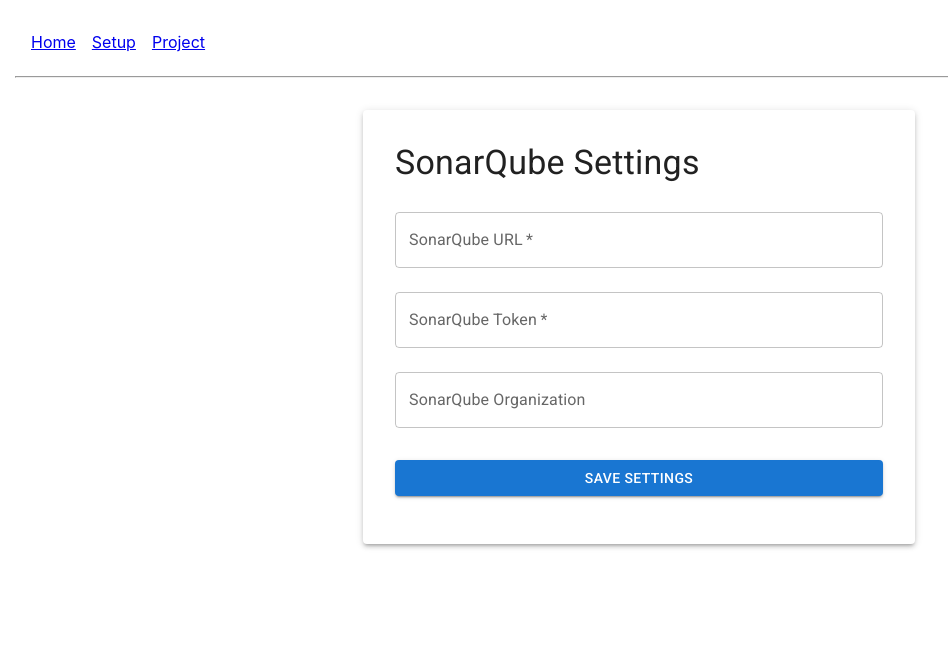
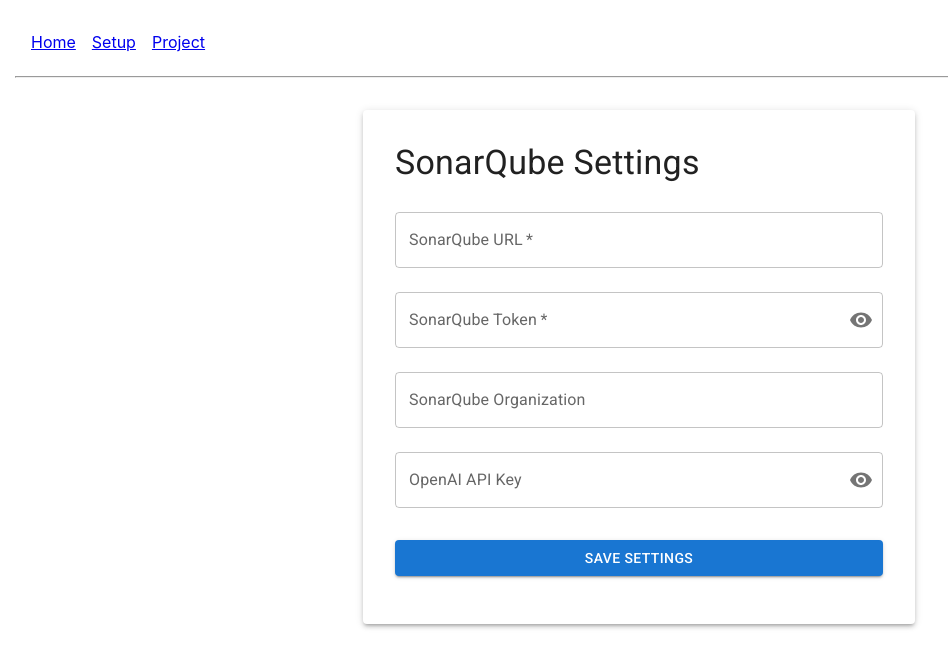
Before and after one commit to minhnghia1522/SonarQubeFixer, a React (Vite) app: page /setup in a window 1280 px wide. Shown: the top 668 px of the page, without its empty margins (1-949 px from the left). Built offline with nearby package versions, Linux system fonts and the light colour scheme.

Commit message:
feat: implement fixIssue functionality in electronAPI and enhance ProjectIssues component with fix button

```diff
--- a/src/electron.d.ts
+++ b/src/electron.d.ts
@@ -6,6 +6,7 @@
 
 export interface IElectronAPI extends ISonarQubeClient {
   updateSonarQubeConfig: (setup: SonarQubeSetup) => void;
+  fixIssue: (issueKey: string) => Promise<string>;
 }
 
 declare global {
--- a/src/preload.ts
+++ b/src/preload.ts
@@ -2,9 +2,10 @@
 import { IssuesParams, SonarQubeSetup } from "./types";
 
 contextBridge.exposeInMainWorld("electronAPI", {
-  listProjects: () => ipcRenderer.invoke("sonarqube:list-projects"),
   updateSonarQubeConfig: (setup: SonarQubeSetup) =>
     ipcRenderer.send("sonarqube:update-config", setup),
+  listProjects: () => ipcRenderer.invoke("sonarqube:list-projects"),
   listIssues: (params: IssuesParams) =>
     ipcRenderer.invoke("sonarqube:list-issues", params),
+  fixIssue: (issueKey: string) => ipcRenderer.invoke("fix-issue", issueKey),
 });
--- a/src/routes/issues/$projectKey.tsx
+++ b/src/routes/issues/$projectKey.tsx
@@ -2,6 +2,7 @@
 import { createFileRoute } from "@tanstack/react-router";
 import {
   Box,
+  Button,
   CircularProgress,
   Paper,
   Table,
@@ -152,6 +153,20 @@
     );
   };
 
+  const handleFixIssue = async (issueKey: string) => {
+    try {
+      const result = await window.electronAPI.fixIssue(issueKey);
+      showSnackbar(result, "success");
+    } catch (err) {
+      if (err instanceof Error) {
+        showSnackbar(`Error fixing issue: ${err.message}`, "error");
+        setError(err.message);
+      } else {
+        setError("An unknown error occurred while fixing issue.");
+      }
+    }
+  };
+
   return (
     <Box sx={{ p: 2 }}>
       <Typography variant="h4" gutterBottom>
@@ -291,7 +306,13 @@
                             <TableCell>{issue.line}</TableCell>
                             <TableCell>{issue.status}</TableCell>
                             <TableCell>
-                              {/* Action buttons go here */}
+                              <Button
+                                variant="contained"
+                                size="small"
+                                onClick={() => handleFixIssue(issue.key)}
+                              >
+                                Fix issue
+                              </Button>
                             </TableCell>
                           </TableRow>
                         ))}
--- a/src/routes/setup.tsx
+++ b/src/routes/setup.tsx
@@ -1,6 +1,15 @@
 import React from "react";
 import { createFileRoute } from "@tanstack/react-router";
-import { Box, Button, Typography, Container, Paper } from "@mui/material";
+import {
+  Box,
+  Button,
+  Typography,
+  Container,
+  Paper,
+  InputAdornment,
+  IconButton,
+} from "@mui/material";
+import { Visibility, VisibilityOff } from "@mui/icons-material";
 import { useForm, FormProvider, SubmitHandler } from "react-hook-form";
 import { zodResolver } from "@hookform/resolvers/zod";
 import { z } from "zod";
@@ -15,12 +24,15 @@
   sonarqubeUrl: z.string().url("Invalid URL format."),
   sonarqubeToken: z.string().min(1, "SonarQube Token is required."),
   sonarqubeOrganization: z.string().optional(),
+  openaiApiKey: z.string().optional(),
 });
 
 type ValidationSchema = z.infer<typeof validationSchema>;
 
 function SetupPage() {
   const { showSnackbar } = useSnackbar();
+  const [showOpenaiApiKey, setShowOpenaiApiKey] = React.useState(false);
+  const [showSonarqubeToken, setShowSonarqubeToken] = React.useState(false);
 
   const methods = useForm<ValidationSchema>({
     resolver: zodResolver(validationSchema),
@@ -29,6 +41,7 @@
       sonarqubeToken: localStorage.getItem("sonarqubeToken") || "",
       sonarqubeOrganization:
         localStorage.getItem("sonarqubeOrganization") || "",
+      openaiApiKey: localStorage.getItem("openaiApiKey") || "",
     },
   });
 
@@ -77,9 +90,23 @@
               fullWidth
               name="sonarqubeToken"
               label="SonarQube Token"
-              type="password"
+              type={showSonarqubeToken ? "text" : "password"}
               id="sonarqubeToken"
               autoComplete="current-password"
+              InputProps={{
+                endAdornment: (
+                  <InputAdornment position="end">
+                    <IconButton
+                      aria-label="toggle sonarqube token visibility"
+                      onClick={() => setShowSonarqubeToken(!showSonarqubeToken)}
+                      onMouseDown={(event) => event.preventDefault()}
+                      edge="end"
+                    >
+                      {showSonarqubeToken ? <VisibilityOff /> : <Visibility />}
+                    </IconButton>
+                  </InputAdornment>
+                ),
+              }}
             />
             <FormTextField
               margin="normal"
@@ -87,6 +114,28 @@
               name="sonarqubeOrganization"
               label="SonarQube Organization"
               id="sonarqubeOrganization"
+            />
+            <FormTextField
+              margin="normal"
+              fullWidth
+              name="openaiApiKey"
+              label="OpenAI API Key"
+              type={showOpenaiApiKey ? "text" : "password"}
+              id="openaiApiKey"
+              InputProps={{
+                endAdornment: (
+                  <InputAdornment position="end">
+                    <IconButton
+                      aria-label="toggle openai api key visibility"
+                      onClick={() => setShowOpenaiApiKey(!showOpenaiApiKey)}
+                      onMouseDown={(event) => event.preventDefault()}
+                      edge="end"
+                    >
+                      {showOpenaiApiKey ? <VisibilityOff /> : <Visibility />}
+                    </IconButton>
+                  </InputAdornment>
+                ),
+              }}
             />
             <Button
               type="submit"
```
Also changed, not shown: src/main.ts (+38 -0 lines).
